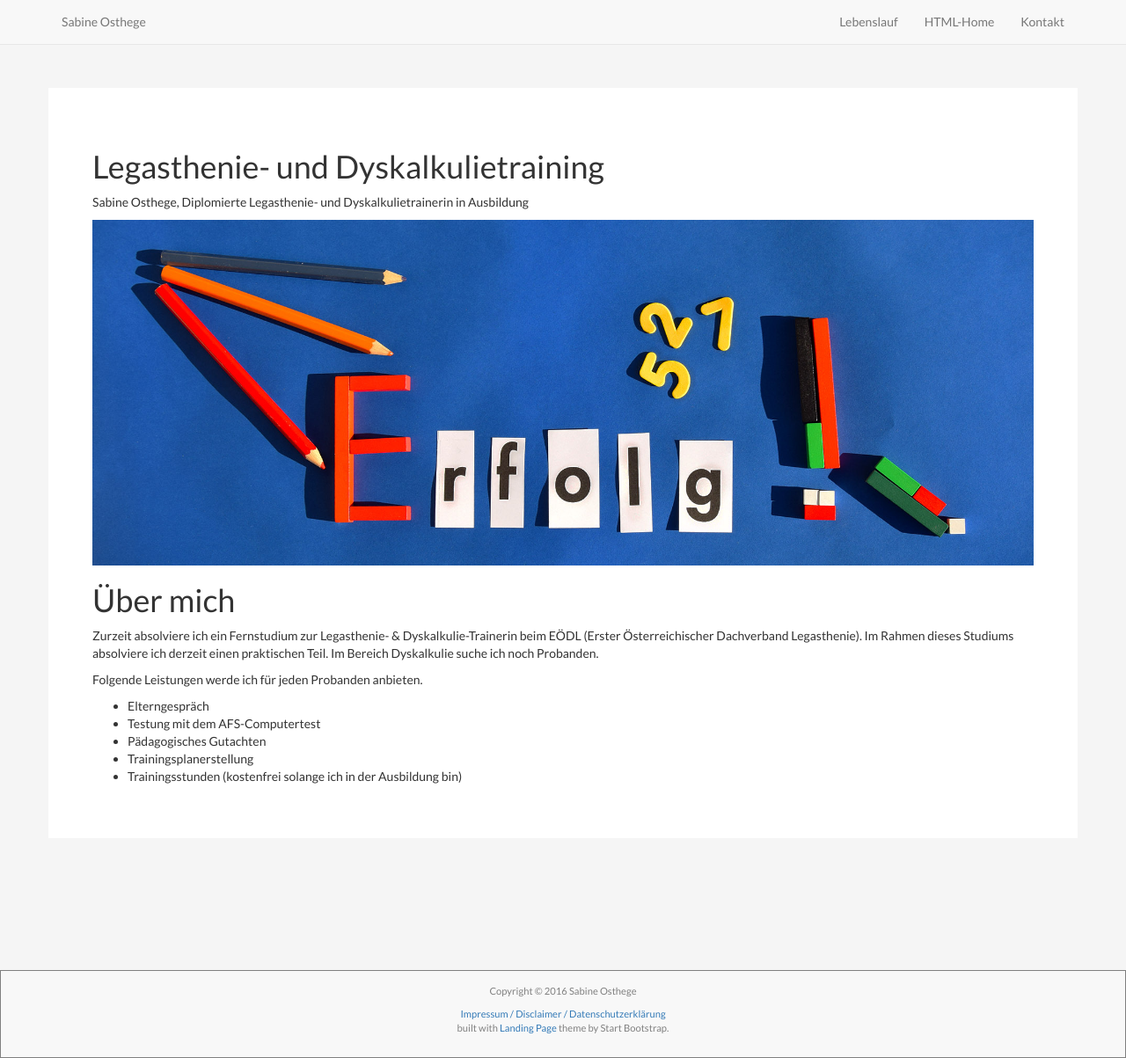
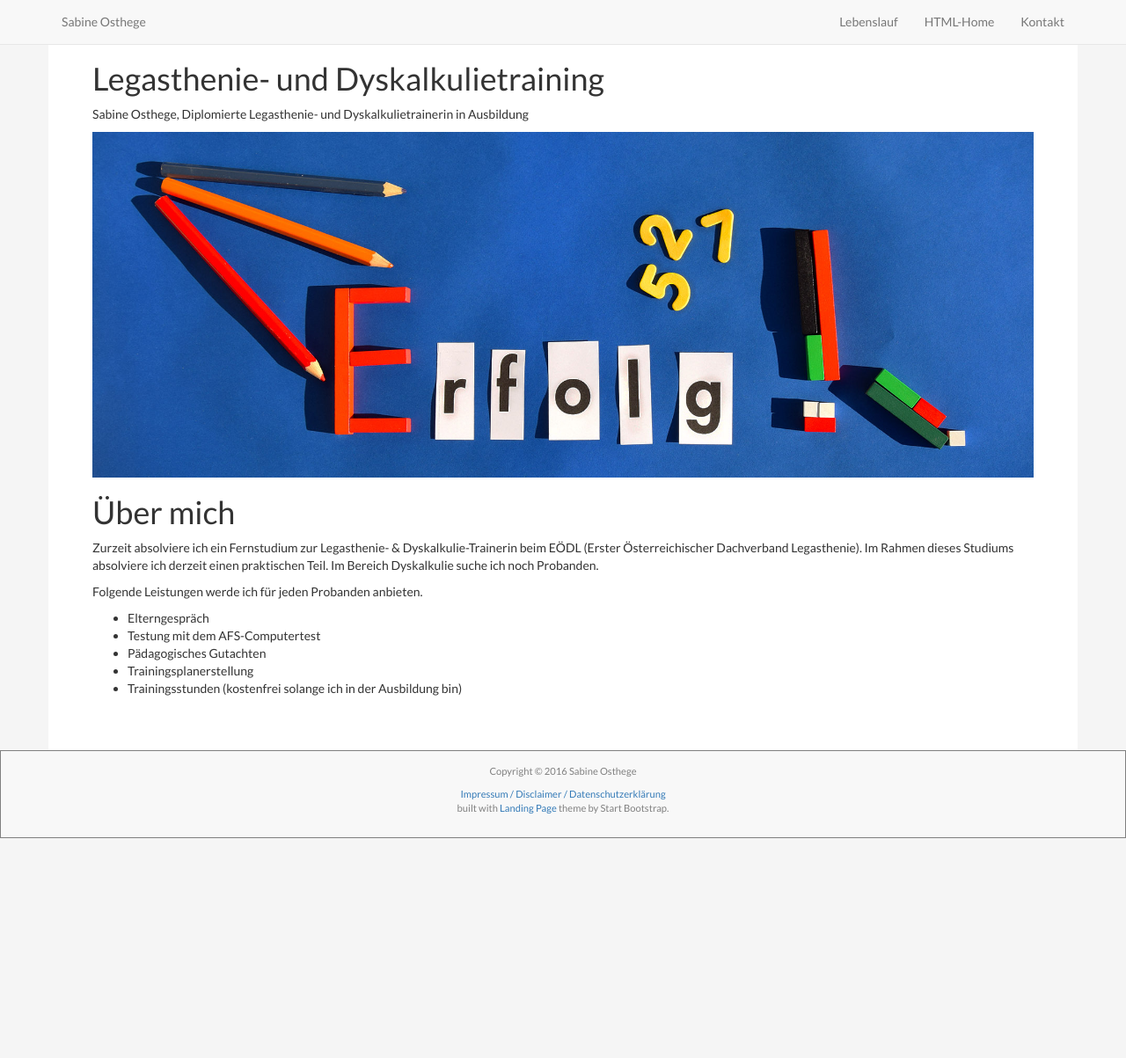
Before and after one commit to sabineosthege/sabineosthege.github.io, a Jekyll site: the page built from index.md, in a window 1280 px wide and 1203 px high. Shown: the whole window at 88% size. Built offline with Jekyll 4.4.1, drawn with Linux system fonts in a browser that asks for light colours; nearby versions of some CDN libraries.

Commit message:
removed styling

```diff
--- a/_layouts/default.html
+++ b/_layouts/default.html
@@ -60,7 +60,7 @@
         </header>
 
 
-        <div class="content" style="margin-top:100px; margin-bottom:150px">
+        <div class="content">
             <div class="container">
                 {{ content }}
             </div>
```
